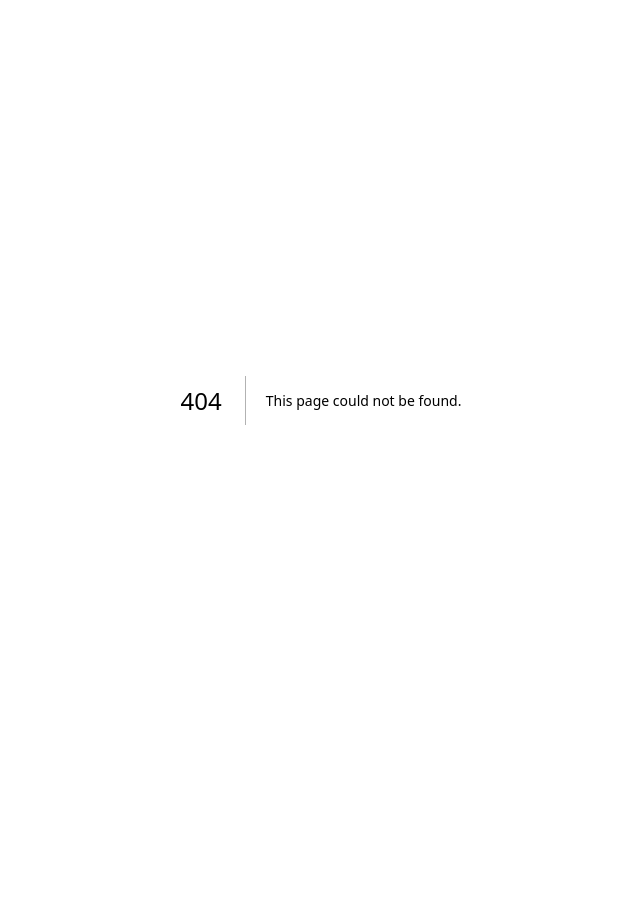
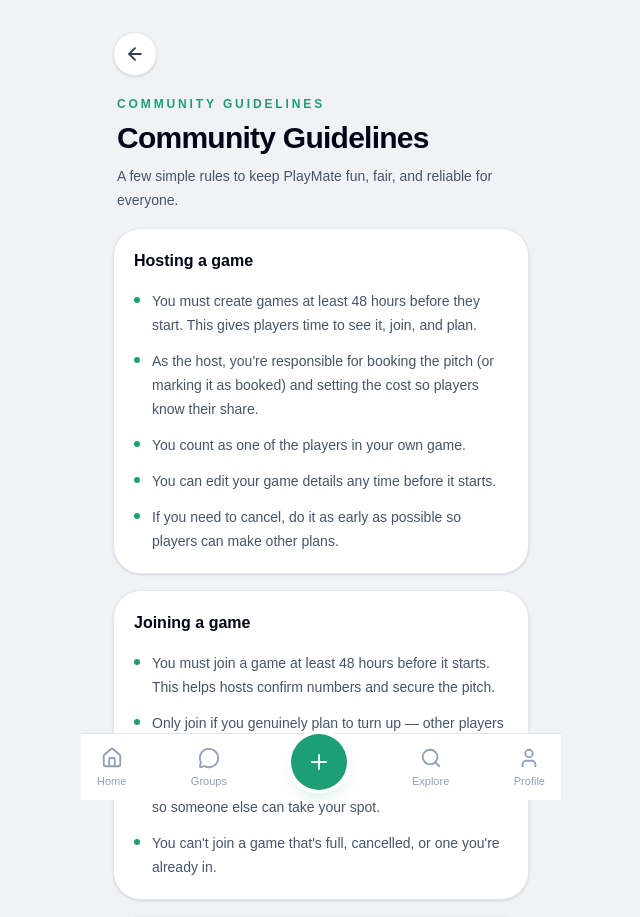
Before and after one commit to maryam969/playmate-oxfordshire, a Next.js app: page /guidelines in a window 1280 px wide. Before the commit this address had no page. Shown: the top 917 px of the page, without its empty margins (319-959 px from the left). Before the commit the page ends 800 px from the top, so only its background shows below. Built offline with nearby package versions, Linux system fonts and the light colour scheme.

Commit message:
feat: community guidelines page and 48-hour create/join rules

```diff
--- a/app/(app)/create-game/page.tsx
+++ b/app/(app)/create-game/page.tsx
@@ -1,6 +1,6 @@
 "use client";
 
-import { useMemo, useState } from "react";
+import { useEffect, useMemo, useState } from "react";
 import { useRouter } from "next/navigation";
 import { createSupabaseClient } from "@/lib/supabase";
 
@@ -51,10 +51,19 @@ const venues = [
 
 const timeOptions = ["09:00", "10:00", "11:00", "12:00", "14:00", "16:00", "18:00"];
 const durationOptions = ["45 min", "60 min", "90 min", "120 min"];
+const fortyEightHoursInMs = 48 * 60 * 60 * 1000;
+
+function getMinimumSelectableDate() {
+  const date = new Date();
+  date.setTime(date.getTime() + fortyEightHoursInMs);
+  return date;
+}
 
 function getDateOptions() {
+  const minimumSelectableDate = getMinimumSelectableDate();
+
   return Array.from({ length: 7 }).map((_, index) => {
-    const date = new Date();
+    const date = new Date(minimumSelectableDate);
     date.setDate(date.getDate() + index);
     const day = date.toLocaleDateString("en-GB", { weekday: "short" });
     const dayNum = date.getDate();
@@ -72,7 +81,7 @@ export default function CreateGamePage() {
   const router = useRouter();
   const [sport, setSport] = useState("Football");
   const [matchType, setMatchType] = useState("Mixed");
-  const [selectedDate, setSelectedDate] = useState(getDateOptions()[0].value);
+  const [selectedDate, setSelectedDate] = useState(() => getDateOptions()[0].value);
   const [startTime, setStartTime] = useState(timeOptions[1]);
   const [duration, setDuration] = useState(durationOptions[1]);
   const [players, setPlayers] = useState(8);
@@ -82,14 +91,28 @@ export default function CreateGamePage() {
   const [description, setDescription] = useState("");
   const [loading, setLoading] = useState(false);
   const [errorMessage, setErrorMessage] = useState("");
+  const [now, setNow] = useState(() => Date.now());
 
   const dateOptions = useMemo(() => getDateOptions(), []);
+  const minimumSelectableDate = useMemo(() => getMinimumSelectableDate().toISOString().split("T")[0], []);
   const selectedVenueData = useMemo(
     () => venues.find((venue) => venue.name === selectedVenue) ?? null,
     [selectedVenue]
   );
+  const gameStart = useMemo(() => new Date(`${selectedDate}T${startTime}`), [selectedDate, startTime]);
+  const canPostGame = Number.isFinite(gameStart.getTime()) && gameStart.getTime() - now >= fortyEightHoursInMs;
+
+  useEffect(() => {
+    const intervalId = window.setInterval(() => setNow(Date.now()), 60000);
+    return () => window.clearInterval(intervalId);
+  }, []);
 
   const handleSubmit = async () => {
+    if (!canPostGame) {
+      setErrorMessage("Games must be created at least 48 hours in advance. Please pick a later date or time.");
+      return;
+    }
+
     setLoading(true);
     setErrorMessage("");
 
@@ -275,10 +298,13 @@ export default function CreateGamePage() {
                   <button
                     key={option.value}
                     type="button"
+                    disabled={option.value < minimumSelectableDate}
                     onClick={() => setSelectedDate(option.value)}
                     className={`min-w-[96px] rounded-3xl border px-4 py-3 text-left text-sm font-semibold transition ${
                       selectedDate === option.value
                         ? "border-[#1D9E75] bg-[#DCF8C6] text-[#1D9E75]"
+                        : option.value < minimumSelectableDate
+                        ? "cursor-not-allowed border-slate-200 bg-slate-100 text-slate-400"
                         : "border-slate-200 bg-white text-slate-700"
                     }`}
                   >
@@ -319,6 +345,12 @@ export default function CreateGamePage() {
                 </select>
               </label>
             </div>
+
+            {!canPostGame ? (
+              <p className="text-sm text-amber-700">
+                Games must be created at least 48 hours in advance. Please pick a later date or time.
+              </p>
+            ) : null}
 
             <div className="rounded-[24px] border border-slate-200 bg-white p-4">
               <div className="flex items-center justify-between">
@@ -458,7 +490,7 @@ export default function CreateGamePage() {
         <button
           type="button"
           onClick={handleSubmit}
-          disabled={loading}
+          disabled={loading || !canPostGame}
           className="w-full rounded-3xl bg-[#1D9E75] px-5 py-4 text-sm font-semibold text-white shadow-lg shadow-[#1D9E75]/20 transition hover:bg-emerald-600 disabled:cursor-not-allowed disabled:opacity-70"
         >
           {loading ? "Creating game..." : "Post Game"}
--- a/app/(app)/explore/page.tsx
+++ b/app/(app)/explore/page.tsx
@@ -33,6 +33,8 @@ type GeocodeState =
   | { status: 'error' }
   | { status: 'success'; lat: number; lng: number };
 
+const fortyEightHoursInMs = 48 * 60 * 60 * 1000;
+
 const VenueLeafletMap = dynamic(() => import("@/components/maps/venue-leaflet-map"), {
   ssr: false,
   loading: () => <p className="text-xs text-slate-500">Loading map...</p>,
@@ -53,6 +55,12 @@ export default function ExplorePage() {
   const [openMenuGameId, setOpenMenuGameId] = useState<string | null>(null);
   const [geocodeByVenue, setGeocodeByVenue] = useState<Record<string, GeocodeState>>({});
   const [joinError, setJoinError] = useState("");
+  const [now, setNow] = useState(() => Date.now());
+
+  useEffect(() => {
+    const intervalId = window.setInterval(() => setNow(Date.now()), 60000);
+    return () => window.clearInterval(intervalId);
+  }, []);
 
   useEffect(() => {
     const loadGames = async () => {
@@ -128,6 +136,11 @@ export default function ExplorePage() {
     }
 
     if (joinedGameIds.includes(game.id)) {
+      return;
+    }
+
+    const gameStart = new Date(`${game.date}T${game.start_time}`);
+    if (!Number.isFinite(gameStart.getTime()) || gameStart.getTime() - now < fortyEightHoursInMs) {
       return;
     }
 
@@ -346,6 +359,9 @@ export default function ExplorePage() {
               const wazeUrl = hasCoords
                 ? `https://waze.com/ul?ll=${geocodeState.lat},${geocodeState.lng}&navigate=yes`
                 : `https://waze.com/ul?q=${encodedVenue}`;
+              const gameStart = new Date(`${game.date}T${game.start_time}`);
+              const hoursUntilGame = (gameStart.getTime() - now) / (1000 * 60 * 60);
+              const joiningClosed = !Number.isFinite(hoursUntilGame) || hoursUntilGame < 48;
               return (
                 <div
                   key={game.id}
@@ -505,6 +521,17 @@ export default function ExplorePage() {
                           {leavingGameId === game.id ? "Leaving..." : "Leave game"}
                         </button>
                       </div>
+                    ) : joiningClosed ? (
+                      <div className="text-right">
+                        <button
+                          type="button"
+                          disabled
+                          className="rounded-full bg-slate-300 px-5 py-2 text-sm font-semibold text-slate-700"
+                        >
+                          Joining closed
+                        </button>
+                        <p className="mt-2 text-xs text-slate-500">Joining closes 48 hours before the game</p>
+                      </div>
                     ) : (
                       <button
                         type="button"
--- a/app/(app)/groups/[sport]/page.tsx
+++ b/app/(app)/groups/[sport]/page.tsx
@@ -42,6 +42,8 @@ type GeocodeState =
   | { status: "error" }
   | { status: "success"; lat: number; lng: number };
 
+const fortyEightHoursInMs = 48 * 60 * 60 * 1000;
+
 const VenueLeafletMap = dynamic(() => import("@/components/maps/venue-leaflet-map"), {
   ssr: false,
   loading: () => <p className="text-xs text-slate-500">Loading map...</p>,
@@ -66,9 +68,15 @@ export default function SportGroupPage({ params }: { params: Promise<{ sport: st
   const [openMenuGameId, setOpenMenuGameId] = useState<string | null>(null);
   const [geocodeByVenue, setGeocodeByVenue] = useState<Record<string, GeocodeState>>({});
   const [userAvatars, setUserAvatars] = useState<Record<string, string>>({})
+  const [now, setNow] = useState(() => Date.now());
   const { sport } = use(params);
   const sportLabel = sport.charAt(0).toUpperCase() + sport.slice(1);
   const sportHeaderIcon = getSportIcon(sport);
+
+  useEffect(() => {
+    const intervalId = window.setInterval(() => setNow(Date.now()), 60000);
+    return () => window.clearInterval(intervalId);
+  }, []);
 
   useEffect(() => {
     const viewport = document.querySelector('meta[name="viewport"]');
@@ -294,6 +302,11 @@ export default function SportGroupPage({ params }: { params: Promise<{ sport: st
 
   const handleJoin = async (game: GameRow) => {
     if (!currentUserId || joinedGameIds.includes(game.id) || game.created_by === currentUserId || game.status === "cancelled") {
+      return;
+    }
+
+    const gameStart = new Date(`${game.date}T${game.start_time}`);
+    if (!Number.isFinite(gameStart.getTime()) || gameStart.getTime() - now < fortyEightHoursInMs) {
       return;
     }
 
@@ -601,6 +614,9 @@ export default function SportGroupPage({ params }: { params: Promise<{ sport: st
                   const wazeUrl = hasCoords
                     ? `https://waze.com/ul?ll=${geocodeState.lat},${geocodeState.lng}&navigate=yes`
                     : `https://waze.com/ul?q=${encodedVenue}`;
+                  const gameStart = new Date(`${game.date}T${game.start_time}`);
+                  const hoursUntilGame = (gameStart.getTime() - now) / (1000 * 60 * 60);
+                  const joiningClosed = !Number.isFinite(hoursUntilGame) || hoursUntilGame < 48;
                   return (
                     <div key={game.id} className={`rounded-3xl border p-4 space-y-3 ${isCancelled ? "border-slate-300 bg-slate-100/80" : "border-slate-200 bg-[#FBFEFC]"}`}>
                       <div className="flex items-start justify-between gap-3">
@@ -765,6 +781,17 @@ export default function SportGroupPage({ params }: { params: Promise<{ sport: st
                               {leavingGameId === game.id ? "Leaving..." : "Leave game"}
                             </button>
                           </div>
+                        ) : joiningClosed ? (
+                          <div className="text-right">
+                            <button
+                              type="button"
+                              disabled
+                              className="rounded-2xl bg-slate-300 px-4 py-2 text-sm font-semibold text-slate-700"
+                            >
+                              Joining closed
+                            </button>
+                            <p className="mt-2 text-xs text-slate-500">Joining closes 48 hours before the game</p>
+                          </div>
                         ) : (
                           <button
                             type="button"
--- /dev/null
+++ b/app/(app)/guidelines/page.tsx
@@ -0,0 +1,100 @@
+"use client";
+
+import { ArrowLeft } from "lucide-react";
+import { useRouter } from "next/navigation";
+
+const sections = [
+  {
+    title: "Hosting a game",
+    points: [
+      "You must create games at least 48 hours before they start. This gives players time to see it, join, and plan.",
+      "As the host, you're responsible for booking the pitch (or marking it as booked) and setting the cost so players know their share.",
+      "You count as one of the players in your own game.",
+      "You can edit your game details any time before it starts.",
+      "If you need to cancel, do it as early as possible so players can make other plans.",
+    ],
+  },
+  {
+    title: "Joining a game",
+    points: [
+      "You must join a game at least 48 hours before it starts. This helps hosts confirm numbers and secure the pitch.",
+      "Only join if you genuinely plan to turn up — other players and the host are counting on you.",
+      "If your plans change, leave the game as early as you can so someone else can take your spot.",
+      "You can't join a game that's full, cancelled, or one you're already in.",
+    ],
+  },
+  {
+    title: "Paying your share",
+    points: [
+      "When a host sets a pitch cost, PlayMate splits it fairly between players.",
+      "Pay your share to the host promptly, before or on the day of the game.",
+      "Turning up and not paying isn't fair on the host who fronted the cost.",
+    ],
+  },
+  {
+    title: "Being a good PlayMate",
+    points: [
+      "Treat everyone with respect, on and off the pitch.",
+      "Show up on time and ready to play.",
+      "Communicate — if you're running late or can't make it, let the group know in the chat.",
+      "Keep it inclusive. PlayMate is for players of all levels.",
+    ],
+  },
+  {
+    title: "Safety",
+    points: [
+      "PlayMate is for players aged 16 and over. Under-18s should have a parent or guardian's permission to take part.",
+      "Games happen in public venues. Use common sense and look out for one another.",
+      "If someone behaves inappropriately, report it so we can keep the community safe.",
+    ],
+  },
+];
+
+export default function GuidelinesPage() {
+  const router = useRouter();
+
+  return (
+    <div className="min-h-full bg-[#F0F2F5] px-4 py-4 text-[#1a1a1a]">
+      <div className="mx-auto max-w-[560px] space-y-4 pb-6">
+        <div className="flex items-center gap-3">
+          <button
+            type="button"
+            onClick={() => router.back()}
+            aria-label="Go back"
+            className="inline-flex h-11 w-11 items-center justify-center rounded-full border border-slate-200 bg-white text-slate-700 shadow-sm transition hover:border-slate-300 hover:bg-slate-50"
+          >
+            <ArrowLeft size={20} strokeWidth={2.25} />
+          </button>
+        </div>
+
+        <header className="space-y-2 px-1 pt-1">
+          <p className="text-xs font-semibold uppercase tracking-[0.24em] text-[#1D9E75]">Community Guidelines</p>
+          <h1 className="text-3xl font-semibold tracking-tight text-slate-950">Community Guidelines</h1>
+          <p className="max-w-prose text-sm leading-6 text-slate-600">
+            A few simple rules to keep PlayMate fun, fair, and reliable for everyone.
+          </p>
+        </header>
+
+        <div className="space-y-4">
+          {sections.map((section) => (
+            <section key={section.title} className="rounded-[28px] border border-slate-200 bg-white p-5 shadow-sm">
+              <h2 className="text-base font-semibold text-slate-950">{section.title}</h2>
+              <ul className="mt-4 space-y-3 text-sm leading-6 text-slate-600">
+                {section.points.map((point) => (
+                  <li key={point} className="flex gap-3">
+                    <span className="mt-2 h-1.5 w-1.5 shrink-0 rounded-full bg-[#1D9E75]" />
+                    <span>{point}</span>
+                  </li>
+                ))}
+              </ul>
+            </section>
+          ))}
+        </div>
+
+        <footer className="rounded-[24px] border border-[#DCECE6] bg-[#F7FCFA] px-5 py-4 text-sm leading-6 text-slate-700">
+          By using PlayMate, you agree to follow these guidelines. Thanks for being part of the community! 🏆
+        </footer>
+      </div>
+    </div>
+  );
+}
--- a/app/(app)/profile/page.tsx
+++ b/app/(app)/profile/page.tsx
@@ -3,6 +3,7 @@
 import { ChangeEvent, FormEvent, useEffect, useRef, useState } from "react";
 import Link from "next/link";
 import { createSupabaseClient } from "@/lib/supabase";
+import { ChevronRight } from "lucide-react";
 
 const sportOptions = [
   { emoji: "⚽", label: "Football" },
@@ -18,6 +19,10 @@ type RecentGame = {
   date: string; // ISO date or stored format
   sport: string;
   start_time?: string | null;
+};
+
+type GamePlayerRow = {
+  game_id: string;
 };
 
 export default function ProfilePage() {
@@ -100,7 +105,7 @@ export default function ProfilePage() {
       setGamesCreatedCount(createdCount ?? 0);
 
       const { data: gpRows } = await supabase.from("game_players").select("game_id").eq("user_id", data.user.id);
-      const gameIds = (gpRows ?? []).map((r: any) => r.game_id);
+      const gameIds = ((gpRows ?? []) as GamePlayerRow[]).map((row) => row.game_id);
 
       if (gameIds.length > 0) {
         const { data: recentRows } = await supabase
@@ -417,6 +422,13 @@ export default function ProfilePage() {
           </button>
         </form>
 
+        <section className="rounded-[28px] border border-slate-200 bg-white shadow-sm">
+          <Link href="/guidelines" className="flex items-center justify-between gap-4 px-5 py-4 text-sm font-semibold text-slate-900 transition hover:bg-slate-50">
+            <span>Community Guidelines</span>
+            <ChevronRight size={18} className="text-slate-400" />
+          </Link>
+        </section>
+
         <section className="rounded-[28px] border border-slate-200 bg-white p-5 shadow-sm">
           <div className="mb-4 text-sm font-semibold text-slate-900">Recent Games</div>
           <div className="space-y-3">
--- a/app/signup/page.tsx
+++ b/app/signup/page.tsx
@@ -147,6 +147,13 @@ export default function SignUpPage() {
             Continue with Google
           </button>
 
+          <p className="mt-5 text-center text-xs leading-5 text-slate-500">
+            By signing up you agree to our{' '}
+            <Link href="/guidelines" className="font-semibold text-[#1D9E75] hover:text-emerald-600">
+              Community Guidelines
+            </Link>
+          </p>
+
           <p className="mt-6 text-center text-sm text-slate-600">
             Already have an account?{' '}
             <Link href="/signin" className="font-semibold text-[#1D9E75] hover:text-emerald-600">
```
